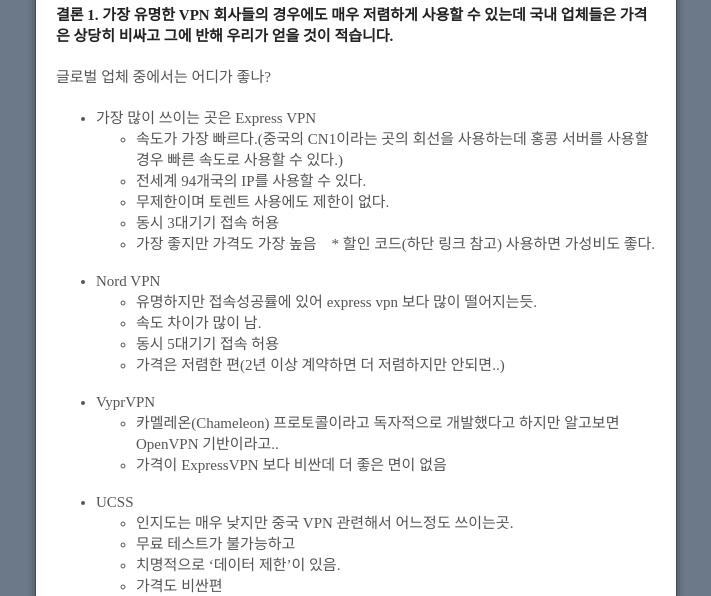
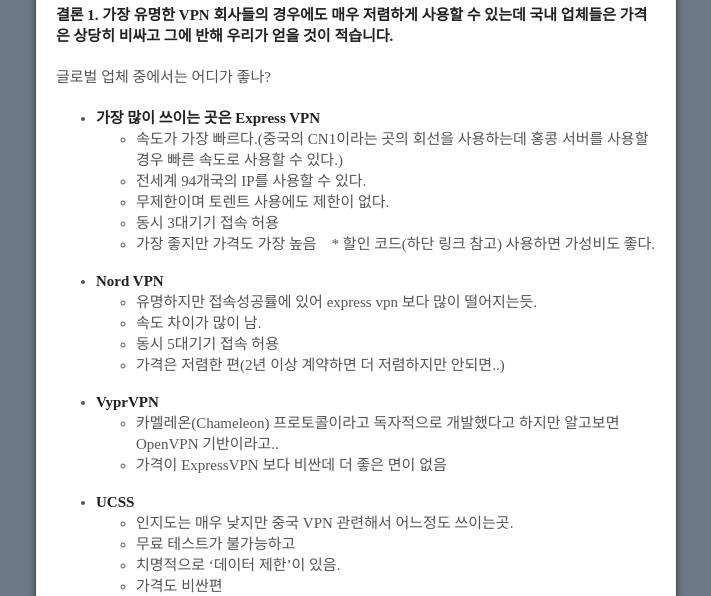
Before and after one commit to infocookie/Infocookie, a Jekyll site: the page built from _posts/2018-02-19-korea-china-vpn.md, in a window 1280 px wide. Shown: the part 3480-4076 px from the top of the page, without its empty margins (284-995 px from the left). Built offline with Jekyll 4.4.1, drawn with Linux system fonts in a browser that asks for light colours; the repository's description, which GitHub fills in, is left out.

```diff
--- a/_posts/2018-02-19-korea-china-vpn.md
+++ b/_posts/2018-02-19-korea-china-vpn.md
@@ -110,22 +110,22 @@ Shadowsocks(패킷 위장 툴) + VPN을 통해서 탈출구를 마련하고자
 
 글로벌 업체 중에서는 어디가 좋나?
 
-* 가장 많이 쓰이는 곳은 Express VPN
+* **가장 많이 쓰이는 곳은 Express VPN**
     * 속도가 가장 빠르다.(중국의 CN1이라는 곳의 회선을 사용하는데 홍콩 서버를 사용할 경우 빠른 속도로 사용할 수 있다.)
     * 전세계 94개국의 IP를 사용할 수 있다.
     * 무제한이며 토렌트 사용에도 제한이 없다.
     * 동시 3대기기 접속 허용
     * 가장 좋지만 가격도 가장 높음
     * 할인 코드(하단 링크 참고) 사용하면 가성비도 좋다.
-* Nord VPN
+* **Nord VPN**
     * 유명하지만 접속성공률에 있어 express vpn 보다 많이 떨어지는듯.
     * 속도 차이가 많이 남.
     * 동시 5대기기 접속 허용
     * 가격은 저렴한 편(2년 이상 계약하면 더 저렴하지만 안되면..)
-* VyprVPN
+* **VyprVPN**
     * 카멜레온(Chameleon) 프로토콜이라고 독자적으로 개발했다고 하지만 알고보면 OpenVPN 기반이라고..
     * 가격이 ExpressVPN 보다 비싼데 더 좋은 면이 없음
-* UCSS
+* **UCSS**
     * 인지도는 매우 낮지만 중국 VPN 관련해서 어느정도 쓰이는곳.
     * 무료 테스트가 불가능하고
     * 치명적으로 '데이터 제한'이 있음.
```
